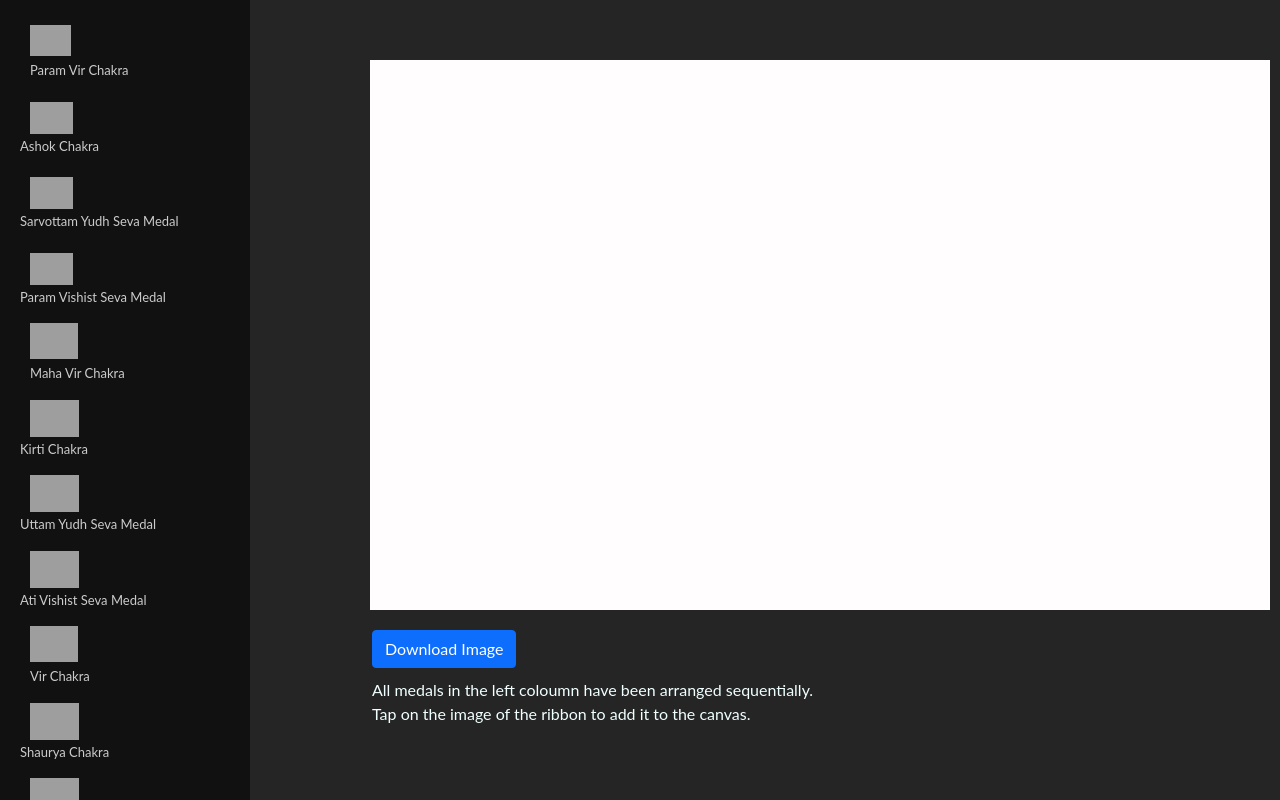
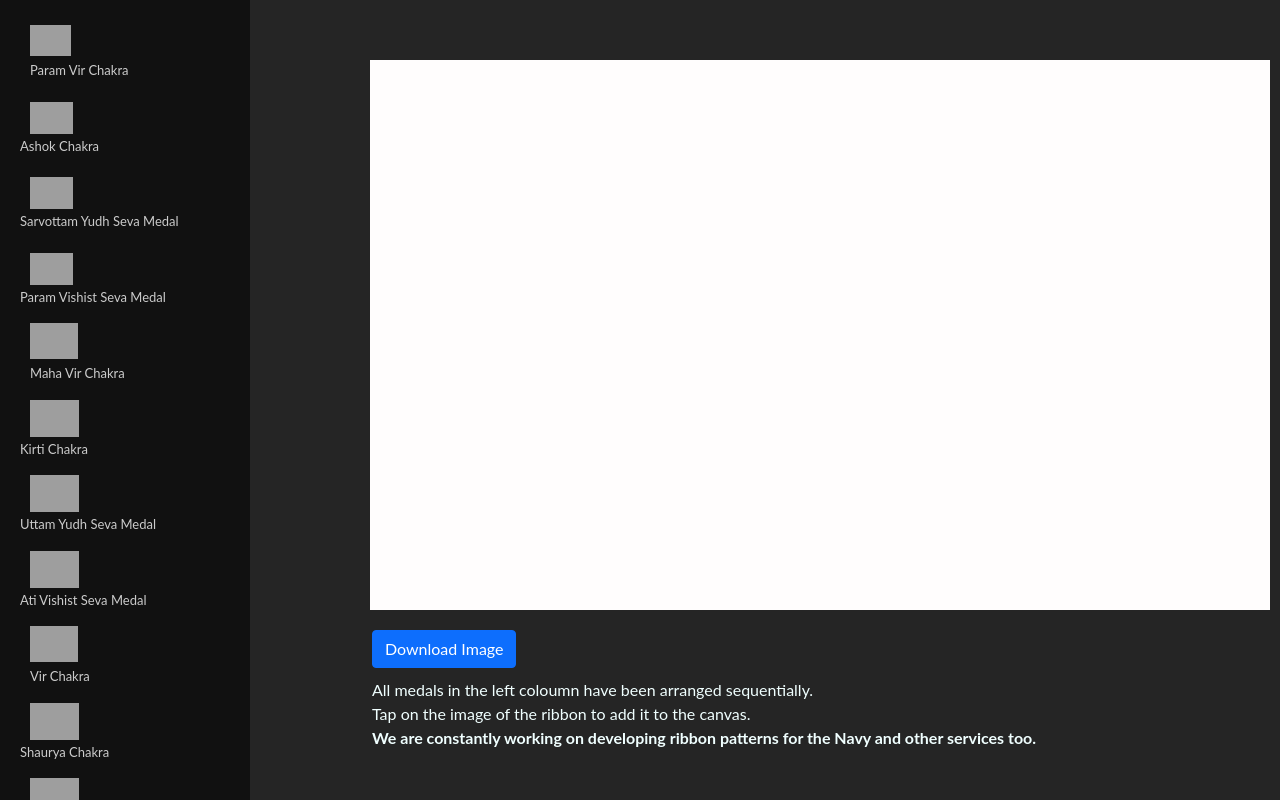
Before and after one commit to developer28hemanth0010/medalmaker, a Flask app: page / in a window 1280 px wide; the page is wider, and only the part inside the window is pictured. Run offline with Flask 2, Linux system fonts and the light colour scheme; some libraries are stand-ins or nearby versions; grey boxes are pictures that could not be loaded.

Commit message:
3rd commit

```diff
--- a/templates/trial4.html
+++ b/templates/trial4.html
@@ -247,7 +247,8 @@
         <button type="button" class="btn btn-primary" onclick="save_img()">Download Image</button>
     </div>
     <div class="container" style="color: azure; margin-left: 360px; margin-top: 10px;">All medals in the left coloumn
-        have been arranged sequentially.<br> Tap on the image of the ribbon to add it to the canvas.
+        have been arranged sequentially.<br> Tap on the image of the ribbon to add it to the canvas.<br><b> We are
+            constantly working on developing ribbon patterns for the Navy and other services too.</b>
     </div>
 
     <script src="https://cdn.jsdelivr.net/npm/bootstrap@5.1.3/dist/js/bootstrap.bundle.min.js"
```
